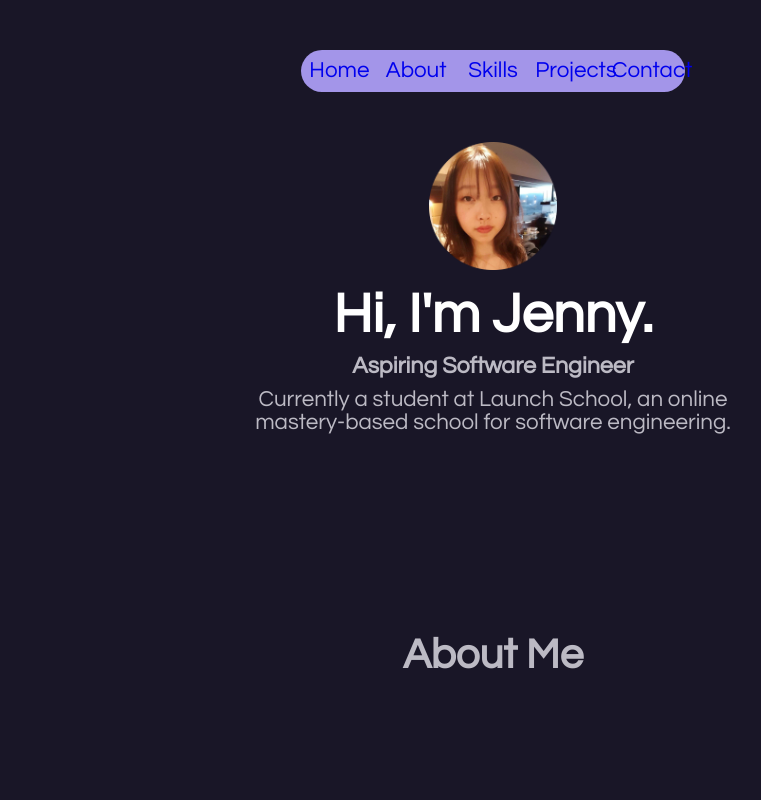
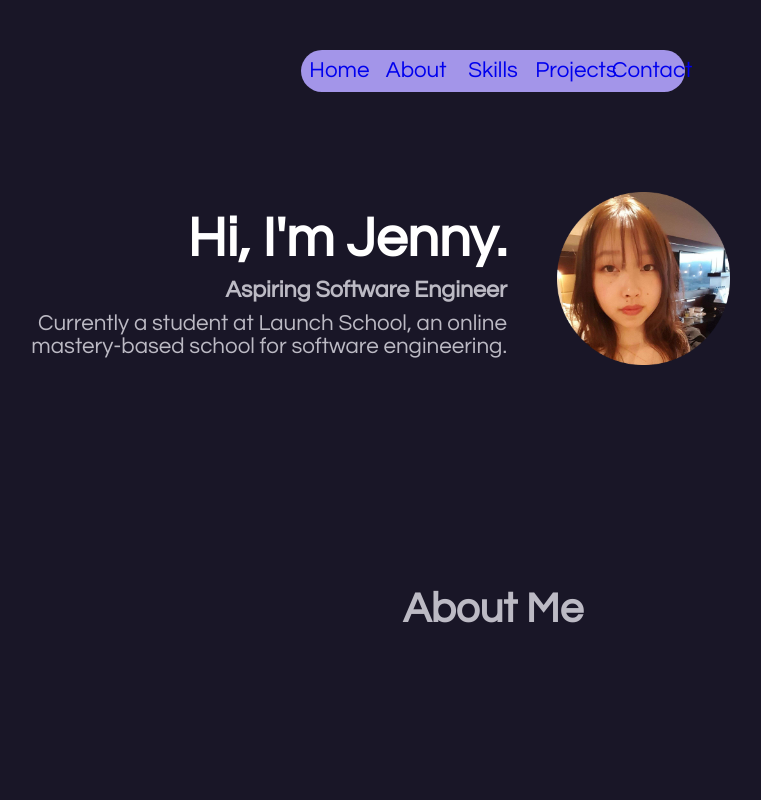
Before and after one commit to jen-wan/jen-wan.github.io, a plain HTML site: page index.html in a window 1280 px wide. Shown: the top 800 px of the page, without its empty margins (147-908 px from the left). Drawn offline with Linux system fonts and the light colour scheme.

Commit message:
adjust header and figure flow

```diff
--- a/index.html
+++ b/index.html
@@ -6,8 +6,7 @@
   <link rel="stylesheet" href="style.css">
 </head>
 <body>
-  <main id="home">
-    <nav>
+  <nav id="home">
     <ul>
       <li><a href="#home">Home</a></li>
       <li><a href="#about">About</a></li>
@@ -16,15 +15,16 @@
       <li><a href="#contact">Contact</a></li>
     </ul>
   </nav>
-    <figure>
-      <img src="images/background.png" alt="profile pic">
-    </figure>
+
+  <main>
     <header>
       <h1> Hi, I'm Jenny.</h1>
       <h5>Aspiring Software Engineer</h5>
       <p>Currently a student at Launch School, an online </p>
       <p>mastery-based school for software engineering.</p>
-    </header>
+    </header><figure>
+      <img src="images/background.png" alt="profile pic">
+    </figure>
   </main>
 
   <section id="about">
--- a/style.css
+++ b/style.css
@@ -12,6 +12,7 @@ html {
 body {
   background-color: #191627;
   color: #BCBAC4;
+  width: 100%;
   /*light purple #a395e9 */
 }
 
@@ -49,34 +50,45 @@ nav a:focus {
   color: white;
 }
 
+main {
+  margin-bottom: 200px;
+  margin-top: 100px;
+  margin-left: 0px;
+}
+
+header {
+  display: inline-block;
+  text-align: right;
+  width: 55%;
+  padding-right: 50px;
+  vertical-align: 100%;
+}
+
 figure {
-  text-align: center;
-  margin-top: 50px;
+  display: inline-block;
+  text-align: left;
+  width: 45%;
+  vertical-align: 60%;
 }
 
 figure img {
-  height: 10%;
-  width: 10%;
-}
-
-#home header {
-  margin-bottom: 200px;
   text-align: center;
-  width: 100%;
+  width: 30%;
+  height: 30%;
 }
 
 header h1 {
   color: white;
-  margin: 10px;
+  margin-bottom: 10px;
 }
 
 header h5 {
-  margin: 10px;
+  margin-bottom: 10px;
 }
 
 header p {
   font-size: 0.8rem;
-  text-align: center;
+  text-align: right;
 }
 #about {
   margin-bottom: 200px;
```
Lines whose indentation alone changed are shown as unchanged.
